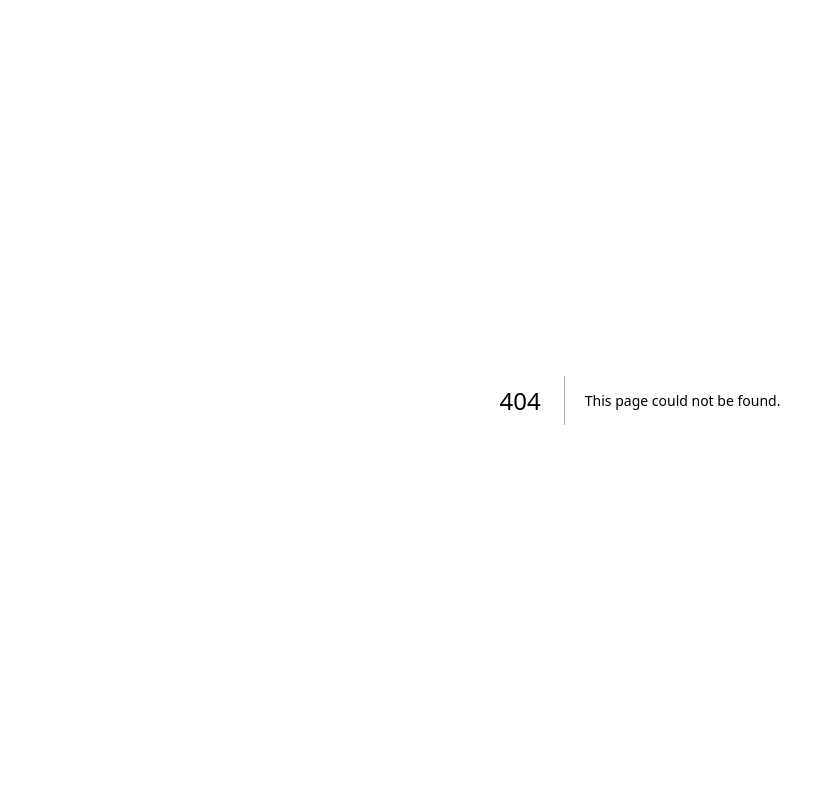
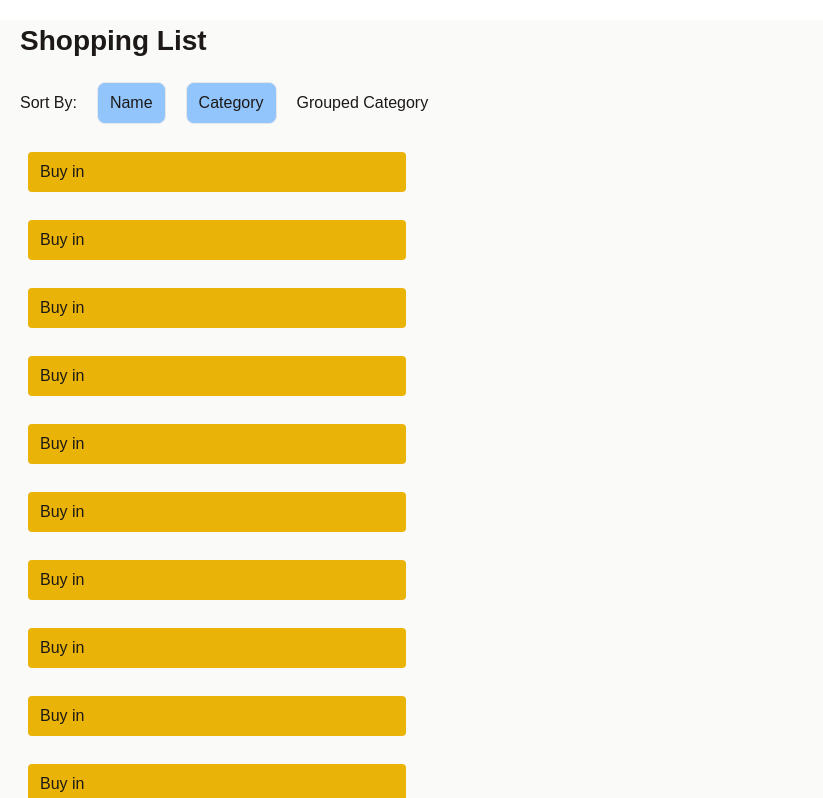
Before and after one commit to yifangwu0313/cprg306-assignments, a Next.js app: page /week-6 in a window 1280 px wide. Before the commit this address had no page. Shown: the top 798 px of the page, without its empty margins (0-823 px from the left). Built offline with nearby package versions, Linux system fonts and the light colour scheme.

Commit message:
add week-6

```diff
--- /dev/null
+++ b/app/week-6/button.js
@@ -0,0 +1,10 @@
+export default function Button({ children, handleClick }) {
+  return (
+    <button
+      className="px-3 py-2 bg-blue-300 border rounded-lg"
+      onClick={handleClick}
+    >
+      {children}
+    </button>
+  );
+}
--- /dev/null
+++ b/app/week-6/item-list.js
@@ -0,0 +1,16 @@
+import Item from "./item";
+
+export default function ItemList({ items }) {
+  return (
+    <div className="flex flex-col gap-3 my-5 ml-5">
+      {items.map((item) => (
+        <Item
+        key={item.ItemName}
+        name={item.ItemName}
+        quantity={item.Quantity}
+        category={item.Category}
+        />
+      ))}
+    </div>
+  );
+}
--- /dev/null
+++ b/app/week-6/item.js
@@ -0,0 +1,12 @@
+export default function Item({ name, quantity, category }) {
+  return (
+    <ul className="bg-yellow-500 m-2 w-[30%]  pl-3 py-2 rounded">
+      <li>
+        <h1 className="text-xl font-bold">{name}</h1>
+        <p>
+          Buy {quantity} in {category}
+        </p>
+      </li>
+    </ul>
+  );
+}
--- /dev/null
+++ b/app/week-6/items.json
@@ -0,0 +1,74 @@
+[
+  {
+    "id": "1h2GJKH12gkHG31h1H",
+    "name": "milk, 4 L 🥛",
+    "quantity": 1,
+    "category": "dairy"
+  },
+  {
+    "id": "2KJH3k2j3H1k2J3K1H",
+    "name": "bread 🍞",
+    "quantity": 2,
+    "category": "bakery"
+  },
+  {
+    "id": "3h2KJH3k2j3H1k2J3",
+    "name": "eggs, dozen 🥚",
+    "quantity": 2,
+    "category": "dairy"
+  },
+  {
+    "id": "4k2J3K1H2GJKH12gk",
+    "name": "bananas 🍌",
+    "quantity": 6,
+    "category": "produce"
+  },
+  {
+    "id": "5H1h1H2KJH3k2j3H",
+    "name": "broccoli 🥦",
+    "quantity": 3,
+    "category": "produce"
+  },
+  {
+    "id": "6H1k2J3K1H2GJKH1",
+    "name": "chicken breasts, 1 kg 🍗",
+    "quantity": 1,
+    "category": "meat"
+  },
+  {
+    "id": "7gkHG31h1H2KJH3k",
+    "name": "pasta sauce 🍝",
+    "quantity": 3,
+    "category": "canned goods"
+  },
+  {
+    "id": "8j3H1k2J3K1H2GJK",
+    "name": "spaghetti, 454 g 🍝",
+    "quantity": 2,
+    "category": "dry goods"
+  },
+  {
+    "id": "9H12gkHG31h1H2KJ",
+    "name": "toilet paper, 12 pack 🧻",
+    "quantity": 1,
+    "category": "household"
+  },
+  {
+    "id": "10H3k2j3H1k2J3K1",
+    "name": "paper towels, 6 pack",
+    "quantity": 1,
+    "category": "household"
+  },
+  {
+    "id": "11k2J3K1H2GJKH12",
+    "name": "dish soap 🍽️",
+    "quantity": 1,
+    "category": "household"
+  },
+  {
+    "id": "12GJKH12gkHG31h1",
+    "name": "hand soap 🧼",
+    "quantity": 4,
+    "category": "household"
+  }
+]
--- /dev/null
+++ b/app/week-6/page.js
@@ -0,0 +1,44 @@
+"use client";
+import itemsJson from "./items.json";
+import ItemList from "./item-list";
+import Button from "./button";
+import { useState } from "react";
+
+
+
+export default function Page() {
+
+  const [shoppingItems, setShoppingItems] = useState([...itemsJson]);
+
+  function handleSort(sortAttribute) {
+    const sortedItems = [...shoppingItems].sort((a, b) =>
+      a[sortAttribute].localeCompare(b[sortAttribute])
+    );
+    setShoppingItems(sortedItems);
+  }
+
+  function handleGroup(){
+    const groupedItems = [...shoppingItems].reduce((acc, item) => {
+      if(!acc[item.Category]){
+        acc[item.Category].push(item);
+      } else {
+        acc[item.Category] = [item];
+      }
+      return acc;
+    }, {});
+    setShoppingItems(groupedItems);
+    console.log(groupedItems);
+  }
+  return (
+    <main className="bg-stone-50 text-stone-900">
+      <h1 className="text-[28px] font-bold ml-5 mt-5">Shopping List</h1>
+      <div className="ml-5 mt-5 flex gap-5 items-center">
+        <span>Sort By:</span>
+        <Button handleClick={() => handleSort("name")}>Name</Button>
+        <Button handleClick={() => handleSort("category")}>Category</Button>
+        <button onClick={handleGroup}>Grouped Category</button>
+      </div>
+      <ItemList items={shoppingItems} />
+    </main>
+  );
+}
```
